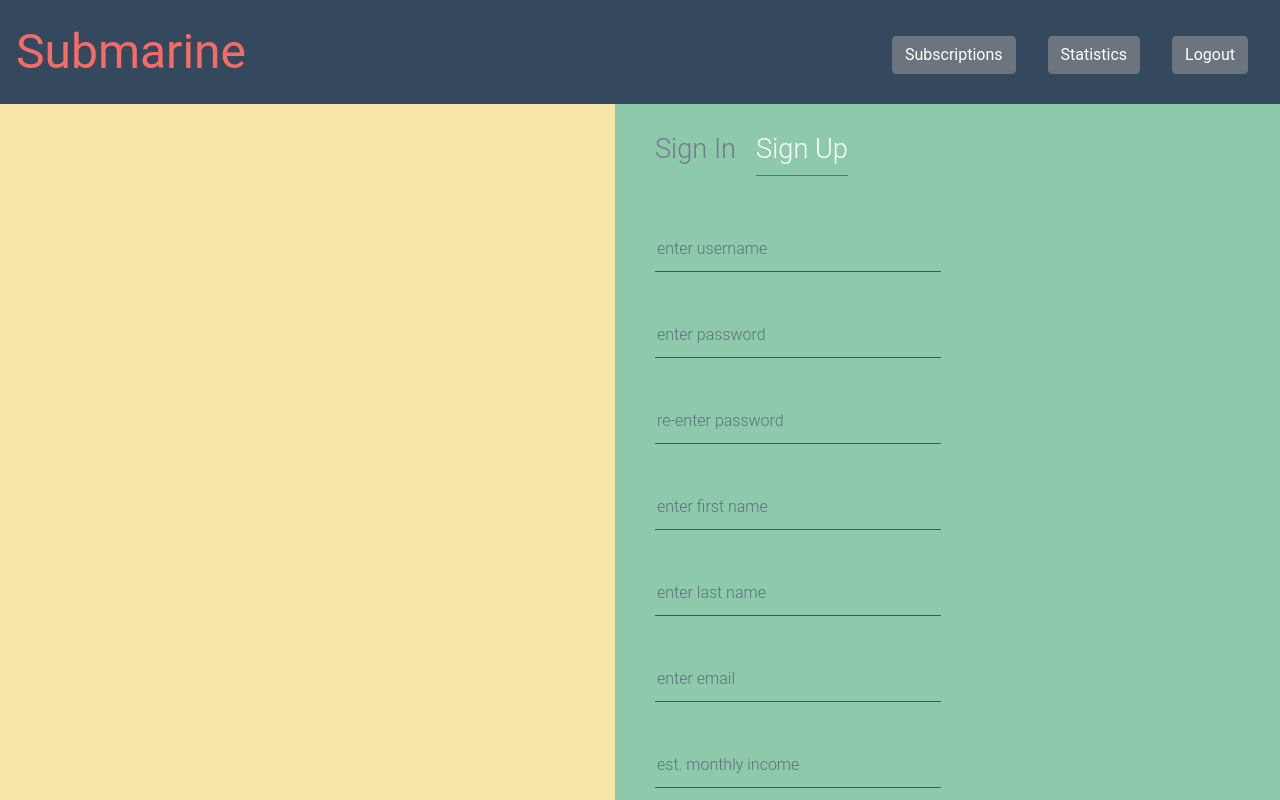
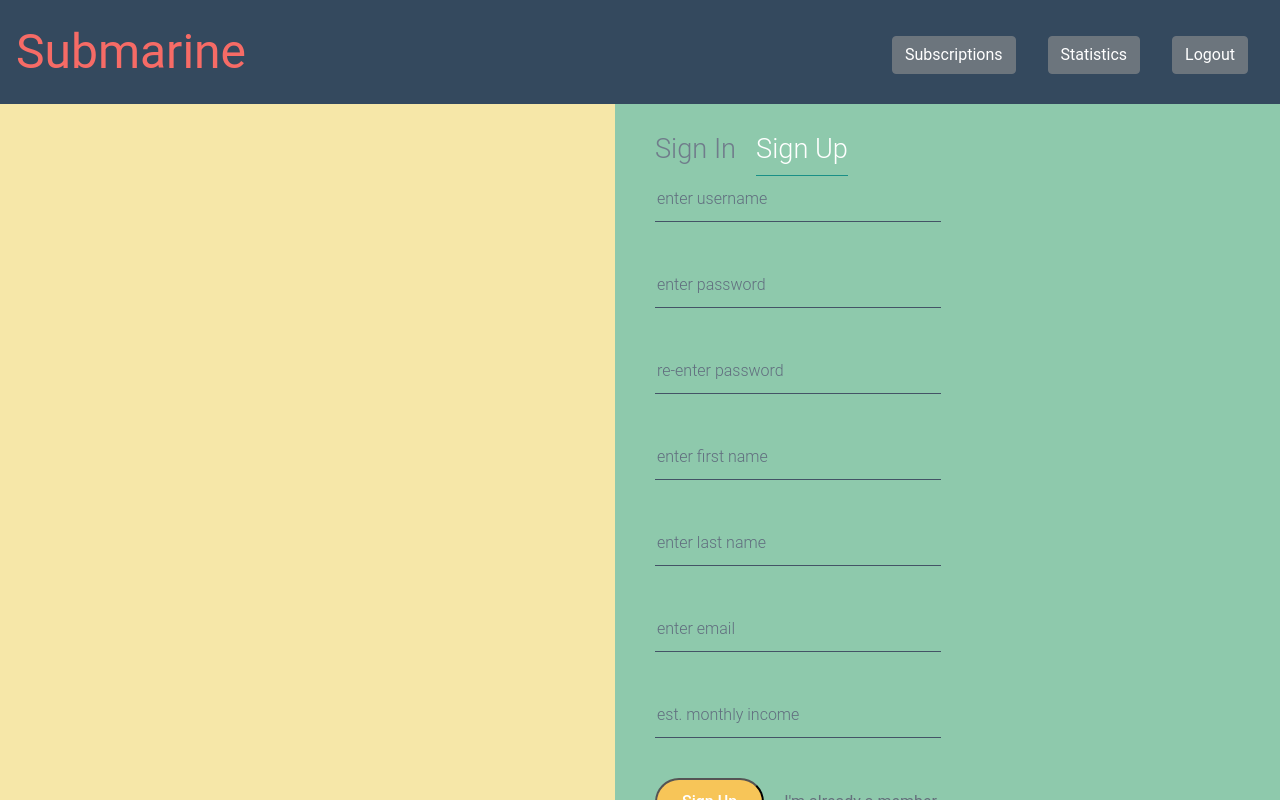
Before and after one commit to HillNathan/subscription-tracker, a React (Create React App) app in the folder client/: page /sign-up in a window 1280 px wide. Shown: the top 800 px of the page. Built offline with nearby package versions, Linux system fonts and the light colour scheme; no server answers.

Commit message:
removed unnecessary divs on Sign Up page

```diff
--- a/client/src/pages/SignUp.js
+++ b/client/src/pages/SignUp.js
@@ -59,21 +59,13 @@ class SignUp extends Component {
 
   render () {
     return (
-      <div className="App">
-        <div className="row sign-in-header">
-
+      <div className="App row">
         <div className="col-sm App__Aside"></div>
         <div className="col-sm App__Form">
 
           <div className="FormTitle">
             <a href="/" className="FormTitle__Link">Sign In</a><a href="/sign-up" className="FormTitle__Link FormTitle__Link--Active">Sign Up</a>
           </div>
-          </div>
-        </div>
-
-        <div className="row input-fields">
-          <div className="col-sm App__Aside"></div>
-          <div className="col-sm App__Form">
 
           <div className="FormCenter">
             <form className="Formfields" onChange={this.handleChange}>
@@ -121,7 +113,6 @@ class SignUp extends Component {
           </div>
         </div>
       </div>
-      </div>
     );
   }
 }
```
Lines whose indentation alone changed are shown as unchanged.
